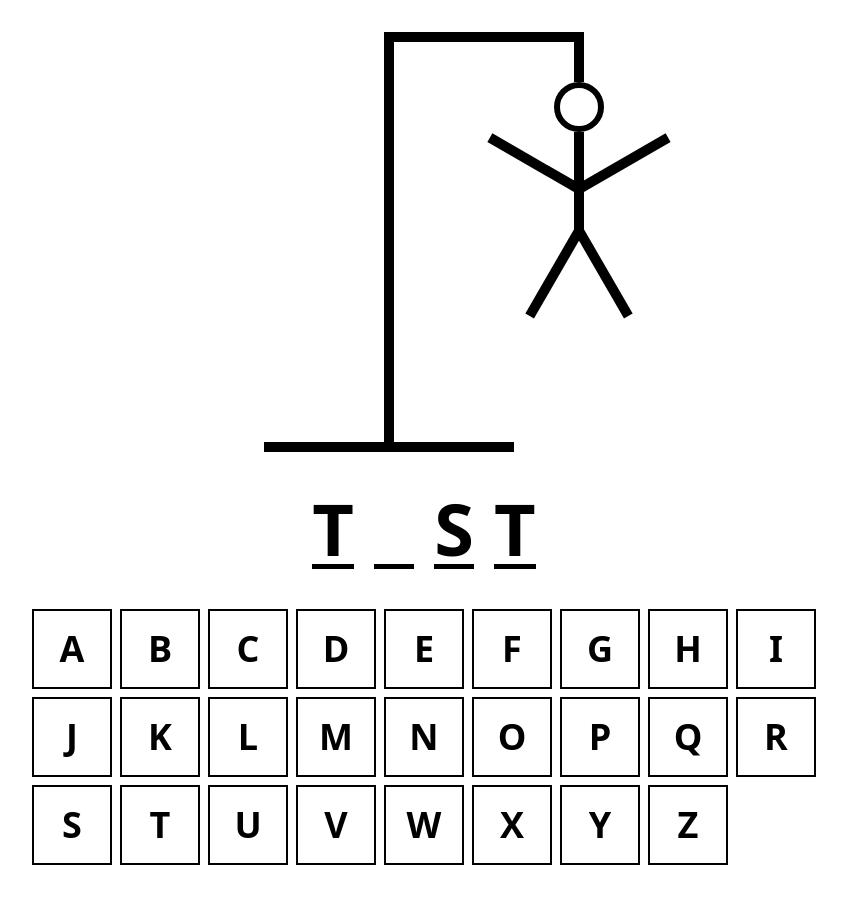
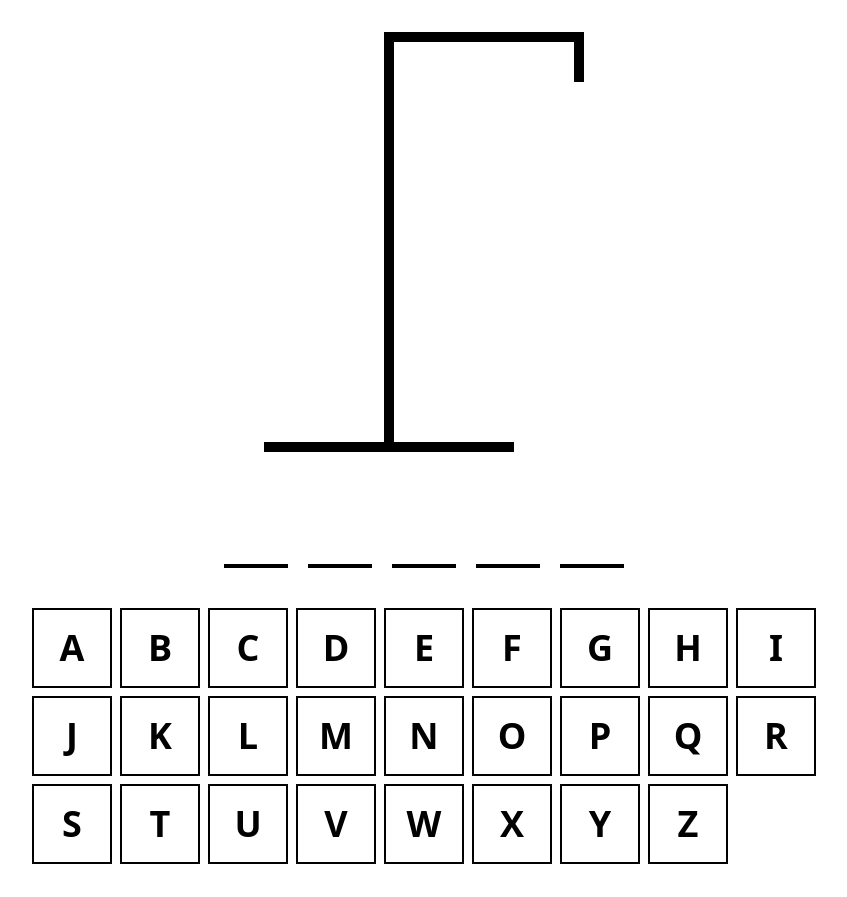
Before and after one commit to LucasBondeDeSouza/hangman-game, a React app in the folder frontend/: page / in a window 1280 px wide. Shown: the whole page, without its empty margins (216-1063 px from the left). Built offline with nearby package versions, Linux system fonts and the light colour scheme; the HTML template or start-up script is replaced by a standard one.

Commit message:
atualização

```diff
--- a/frontend/src/App.jsx
+++ b/frontend/src/App.jsx
@@ -1,22 +1,72 @@
-import React, { useState } from "react";
+import React, { useCallback, useEffect, useState } from "react";
 import words from "./wordList.json"
 import HangmanDrawing from "./components/HangmanDrawing";
 import HangmanWord from "./components/HangmanWord";
 import Keyboard from "./components/Keyboard";
 
+const getWord = () => {
+  return words[Math.floor(Math.random() * words.length)]
+}
+
 export default () => {
-  const [wordToGuess, setWordToGuess] = useState(() => {
-    return words[Math.floor(Math.random() * words.length)]
-  })
+  const [wordToGuess, setWordToGuess] = useState(getWord())
   const [guessedLetters, setGuessedLetters] = useState([])
+  const incorrectLetters = guessedLetters.filter(letter => !wordToGuess.includes(letter))
+
+  const isLoser = incorrectLetters.length >= 6
+  const isWinner = wordToGuess.split("").every(letter => guessedLetters.includes(letter))
+
+  const addGuessedLetter = useCallback((letter) => {
+    if (guessedLetters.includes(letter) || isLoser || isWinner) return
+
+    setGuessedLetters(currentLetters => [...currentLetters, letter])
+  }, [guessedLetters, isLoser, isWinner])
+
+  useEffect(() => {
+    const handler = (e) => {
+      const key = e.key
+      if (!key.match(/^[a-z]$/)) return
+
+      e.preventDefault()
+      addGuessedLetter(key)
+    }
+
+    document.addEventListener("keypress", handler)
+
+    return () => {
+      document.removeEventListener("keypress", handler)
+    }
+  }, [guessedLetters])
+
+  useEffect(() => {
+    const handler = (e) => {
+      const key = e.key
+      if (key !== "Enter") return
+
+      e.preventDefault()
+      setGuessedLetters([])
+      setWordToGuess(getWord())
+    }
+
+    document.addEventListener("keypress", handler)
+
+    return () => {
+      document.removeEventListener("keypress", handler)
+    }
+  }, [])
 
   return (
     <div className="max-w-[800px] my-8 mx-auto px-2 flex flex-col justify-center items-center">
-      <HangmanDrawing />
-      <HangmanWord />
+      <HangmanDrawing numberOfGuesses={incorrectLetters.length} />
+      <HangmanWord reveal={isLoser} guessedLetters={guessedLetters} wordToGuess={wordToGuess} isWinner={isWinner} />
 
       <div className="self-stretch">
-        <Keyboard />
+        <Keyboard
+          disabled={isWinner || isLoser}
+          activeLetters={guessedLetters.filter(letter => wordToGuess.includes(letter))}
+          inactiveLetters={incorrectLetters}
+          addGuessedLetter={addGuessedLetter}
+        />
       </div>
     </div>
   )
--- a/frontend/src/components/HangmanDrawing.jsx
+++ b/frontend/src/components/HangmanDrawing.jsx
@@ -1,6 +1,6 @@
 import React from "react";
 
-export default () => {
+export default ({ numberOfGuesses }) => {
     const HEAD = (
         <div className="
             size-[40px] sm:size-[50px]
@@ -68,14 +68,11 @@ export default () => {
         " />
     );
 
+    const BODY_PARTS = [HEAD, BODY, RIGHT_ARM, LEFT_ARM, RIGHT_LEG, LEFT_LEG];
+
     return (
         <div className="relative">
-            {HEAD}
-            {BODY}
-            {RIGHT_ARM}
-            {LEFT_ARM}
-            {RIGHT_LEG}
-            {LEFT_LEG}
+            {BODY_PARTS.slice(0, numberOfGuesses)}
 
             {/* Estrutura da forca */}
             <div className="h-[40px] sm:h-[50px] w-[8px] sm:w-[10px] bg-black absolute top-0 right-0"></div>
--- a/frontend/src/components/HangmanWord.jsx
+++ b/frontend/src/components/HangmanWord.jsx
@@ -1,16 +1,25 @@
 import React from "react";
 
-export default () => {
-    const word = "test"
-    const guessedLetters = ["t", "s", "g"]
+export default ({ reveal = false, guessedLetters, wordToGuess, isWinner }) => {
 
     return (
         <div className="mt-10 flex gap-5 text-5xl sm:text-7xl font-bold uppercase">
-            {word.split("").map((letter, index) => (
-                <span key={index} className="border-b-5">
-                    <span className={guessedLetters.includes(letter) ? 'visible' : 'invisible'}>{letter}</span>
+            {wordToGuess.split("").map((letter, index) => (
+                <span
+                    key={index}
+                    className="w-12 sm:w-16 border-b-4 border-black flex justify-center"
+                >
+                    <span
+                        className={`
+                            ${guessedLetters.includes(letter) || reveal ? "visible" : "invisible"}
+                            ${!guessedLetters.includes(letter) && reveal ? "text-red-600" : "text-black"}
+                            ${isWinner && 'text-green-600'}
+                        `}
+                    >
+                        {letter}
+                    </span>
                 </span>
             ))}
         </div>
-    )
-}
+    );
+};
--- a/frontend/src/components/Keyboard.jsx
+++ b/frontend/src/components/Keyboard.jsx
@@ -1,6 +1,6 @@
-import React, { useState } from "react";
+import React from "react";
 
-export default () => {
+export default ({ disabled = false, activeLetters, inactiveLetters, addGuessedLetter }) => {
     const KEYS = [
         "a",
         "b",
@@ -29,16 +29,19 @@ export default () => {
         "y",
         "z",
     ]
-    const [active, setActive] = useState(false)
-    const [inactive, setInactive] = useState(false)
 
     return (
         <div className="mt-10 grid grid-cols-[repeat(auto-fit,minmax(75px,1fr))] gap-2">
             {KEYS.map(key => {
+                const isActive = activeLetters.includes(key)
+                const isInactive = inactiveLetters.includes(key)
                 return (
                     <button
+                        onClick={() => addGuessedLetter(key)}
                         key={key}
-                        className={`w-full border-2 border-black aspect-square text-4xl uppercase p-2 font-bold cursor-pointer hover:bg-blue-500 hover:text-white`}
+                        className={`w-full border-2 border-black aspect-square text-4xl uppercase p-2 font-bold cursor-pointer hover:bg-blue-500 hover:text-white
+                        ${isActive && 'bg-blue-500 text-white'} ${isInactive && 'opacity-[.3]'}`}
+                        disabled={isInactive || isActive || disabled}
                     >
                         {key}
                     </button>
```
